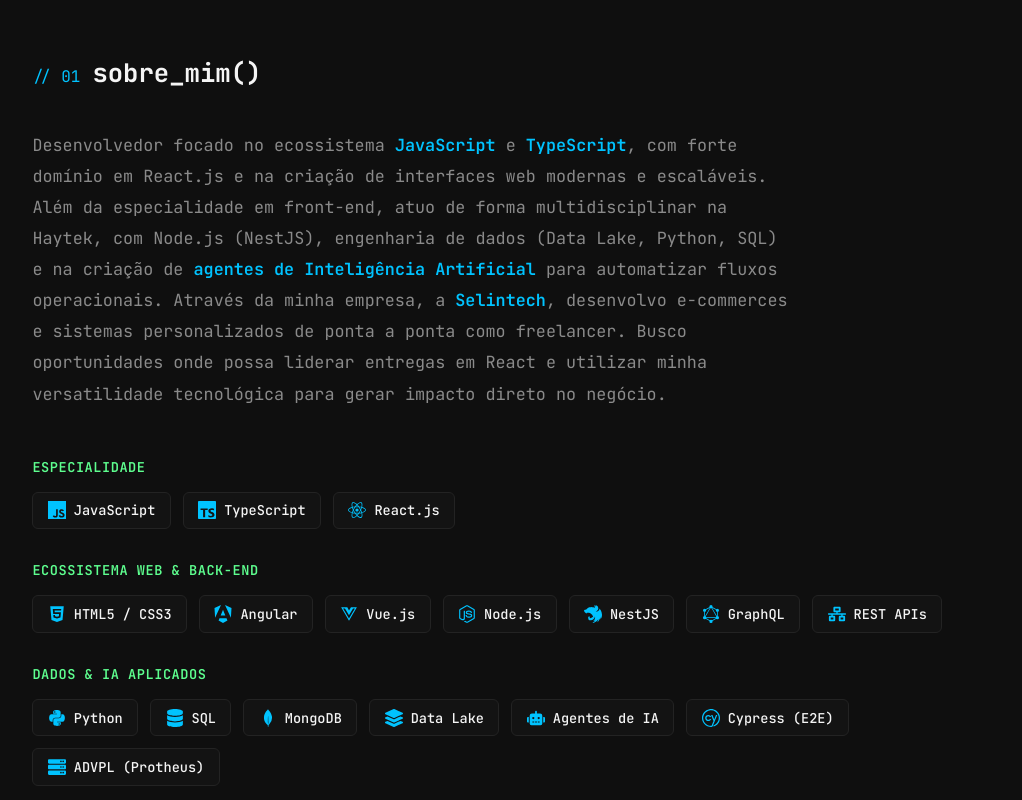
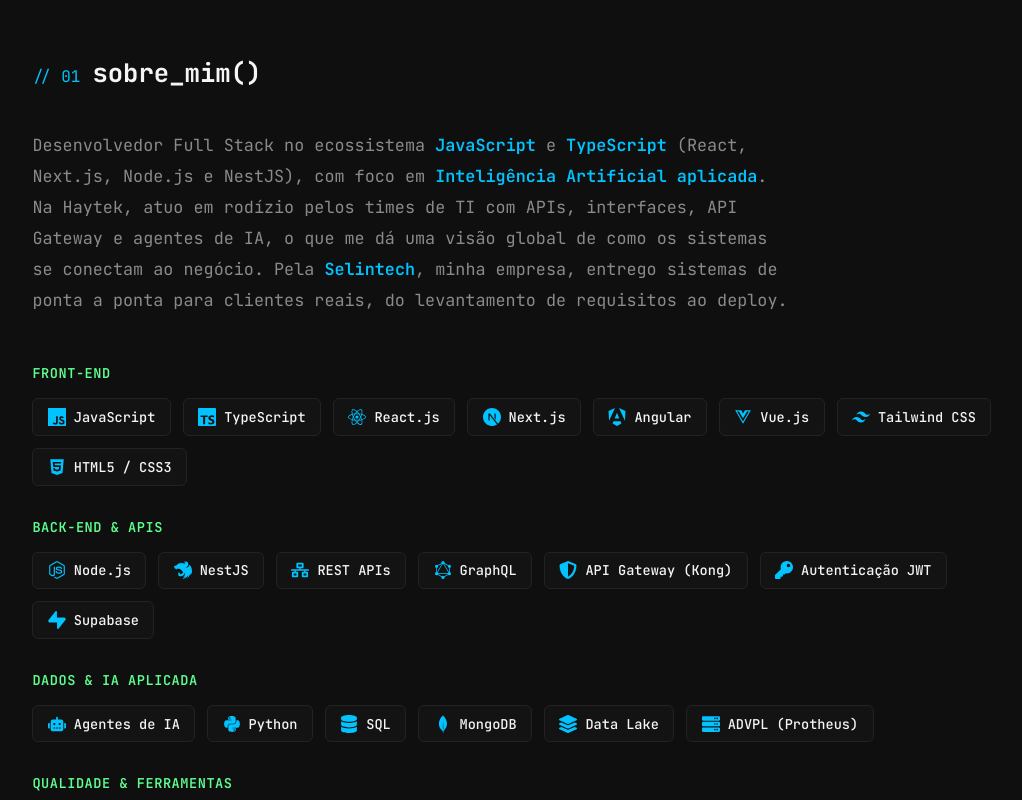
Before and after one commit to PatrickSantos-htk/PortFolio, a React (Vite) app: page / in a window 1280 px wide. Shown: the part 840-1640 px from the top of the page, without its empty margins (110-1132 px from the left). Built offline with nearby package versions, Linux system fonts and the light colour scheme.

Commit message:
Atualiza o Sobre com o posicionamento novo

```diff
--- a/src/components/About/index.tsx
+++ b/src/components/About/index.tsx
@@ -1,26 +1,5 @@
-import {
-    FaReact,
-    FaHtml5,
-    FaVuejs,
-    FaNodeJs,
-    FaDatabase,
-    FaRobot,
-    FaLayerGroup,
-    FaServer,
-    FaNetworkWired,
-    FaPython,
-} from "react-icons/fa";
-import {
-    SiTypescript,
-    SiJavascript,
-    SiAngular,
-    SiNestjs,
-    SiGraphql,
-    SiMongodb,
-    SiCypress,
-} from "react-icons/si";
-
 import { SectionHeading } from "../../styles/global";
+import { skillGroups } from "../../data/skills";
 import {
     AboutContainer,
     Intro,
@@ -31,56 +10,18 @@
     Tech,
 } from "./style";
 
-const skillGroups = [
-    {
-        title: "Especialidade",
-        skills: [
-            { icon: <SiJavascript size={18} />, label: "JavaScript" },
-            { icon: <SiTypescript size={18} />, label: "TypeScript" },
-            { icon: <FaReact size={18} />, label: "React.js" },
-        ],
-    },
-    {
-        title: "Ecossistema Web & Back-end",
-        skills: [
-            { icon: <FaHtml5 size={18} />, label: "HTML5 / CSS3" },
-            { icon: <SiAngular size={18} />, label: "Angular" },
-            { icon: <FaVuejs size={18} />, label: "Vue.js" },
-            { icon: <FaNodeJs size={18} />, label: "Node.js" },
-            { icon: <SiNestjs size={18} />, label: "NestJS" },
-            { icon: <SiGraphql size={18} />, label: "GraphQL" },
-            { icon: <FaNetworkWired size={18} />, label: "REST APIs" },
-        ],
-    },
-    {
-        title: "Dados & IA Aplicados",
-        skills: [
-            { icon: <FaPython size={18} />, label: "Python" },
-            { icon: <FaDatabase size={18} />, label: "SQL" },
-            { icon: <SiMongodb size={18} />, label: "MongoDB" },
-            { icon: <FaLayerGroup size={18} />, label: "Data Lake" },
-            { icon: <FaRobot size={18} />, label: "Agentes de IA" },
-            { icon: <SiCypress size={18} />, label: "Cypress (E2E)" },
-            { icon: <FaServer size={18} />, label: "ADVPL (Protheus)" },
-        ],
-    },
-];
-
 export function About() {
     return (
         <AboutContainer id="sobre">
             <SectionHeading index="01">sobre_mim()</SectionHeading>
             <Intro>
-                Desenvolvedor focado no ecossistema <Highlight>JavaScript</Highlight> e{" "}
-                <Highlight>TypeScript</Highlight>, com forte domínio em React.js e na criação de
-                interfaces web modernas e escaláveis. Além da especialidade em front-end, atuo de
-                forma multidisciplinar na Haytek, com Node.js (NestJS), engenharia de dados
-                (Data Lake, Python, SQL) e na criação de <Highlight>agentes de Inteligência
-                Artificial</Highlight> para automatizar fluxos operacionais. Através da minha
-                empresa, a <Highlight>Selintech</Highlight>, desenvolvo e-commerces e sistemas
-                personalizados de ponta a ponta como freelancer. Busco oportunidades onde possa
-                liderar entregas em React e utilizar minha versatilidade tecnológica para gerar
-                impacto direto no negócio.
+                Desenvolvedor Full Stack no ecossistema <Highlight>JavaScript</Highlight> e{" "}
+                <Highlight>TypeScript</Highlight> (React, Next.js, Node.js e NestJS), com foco em{" "}
+                <Highlight>Inteligência Artificial aplicada</Highlight>. Na Haytek, atuo em rodízio
+                pelos times de TI com APIs, interfaces, API Gateway e agentes de IA, o que me dá uma
+                visão global de como os sistemas se conectam ao negócio. Pela{" "}
+                <Highlight>Selintech</Highlight>, minha empresa, entrego sistemas de ponta a ponta
+                para clientes reais, do levantamento de requisitos ao deploy.
             </Intro>
 
             {skillGroups.map((group) => (
```
